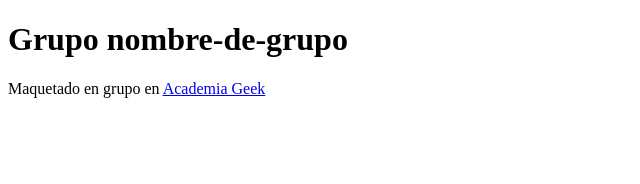
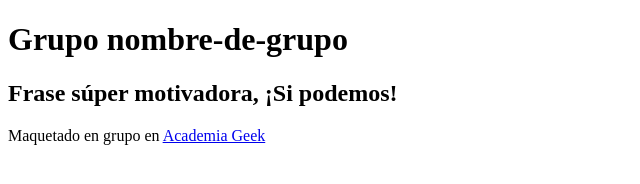
Before and after one commit to federicoangel/ejercicioPracticoGit, a plain HTML site: page index.html in a window 1280 px wide. Shown: the whole page, without its empty margins (0-640 px from the left). Drawn offline with Linux system fonts and the light colour scheme.

Commit message:
Frase motivadora

```diff
--- a/index.html
+++ b/index.html
@@ -11,7 +11,10 @@
         <h1>Grupo nombre-de-grupo</h1>
     </header>
     <main>
-        <section class="motivacion"></section>
+        <section class="motivacion">
+            <h2>Frase súper motivadora, ¡Si podemos!</h2>
+        </section>
+
         <section class="contenido"></section>
     </main>
     <footer>
```
